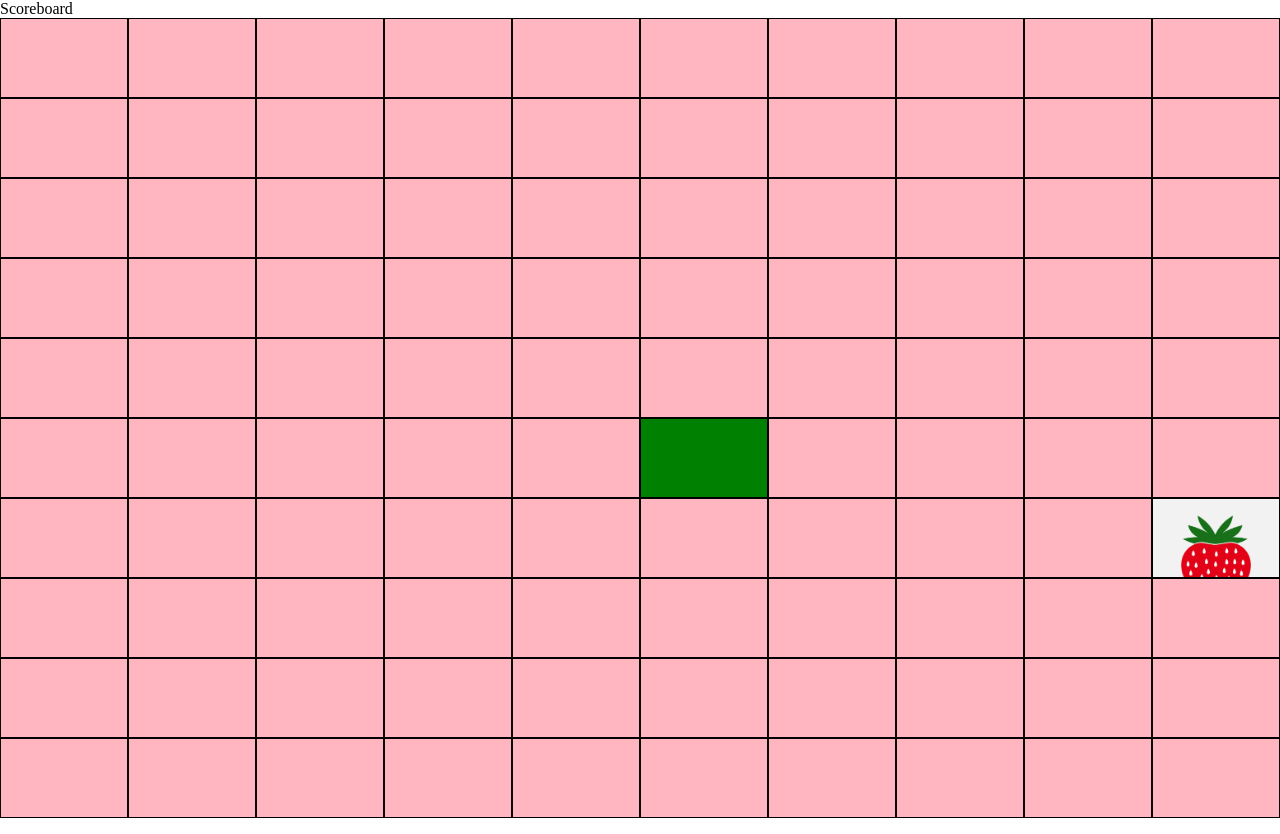
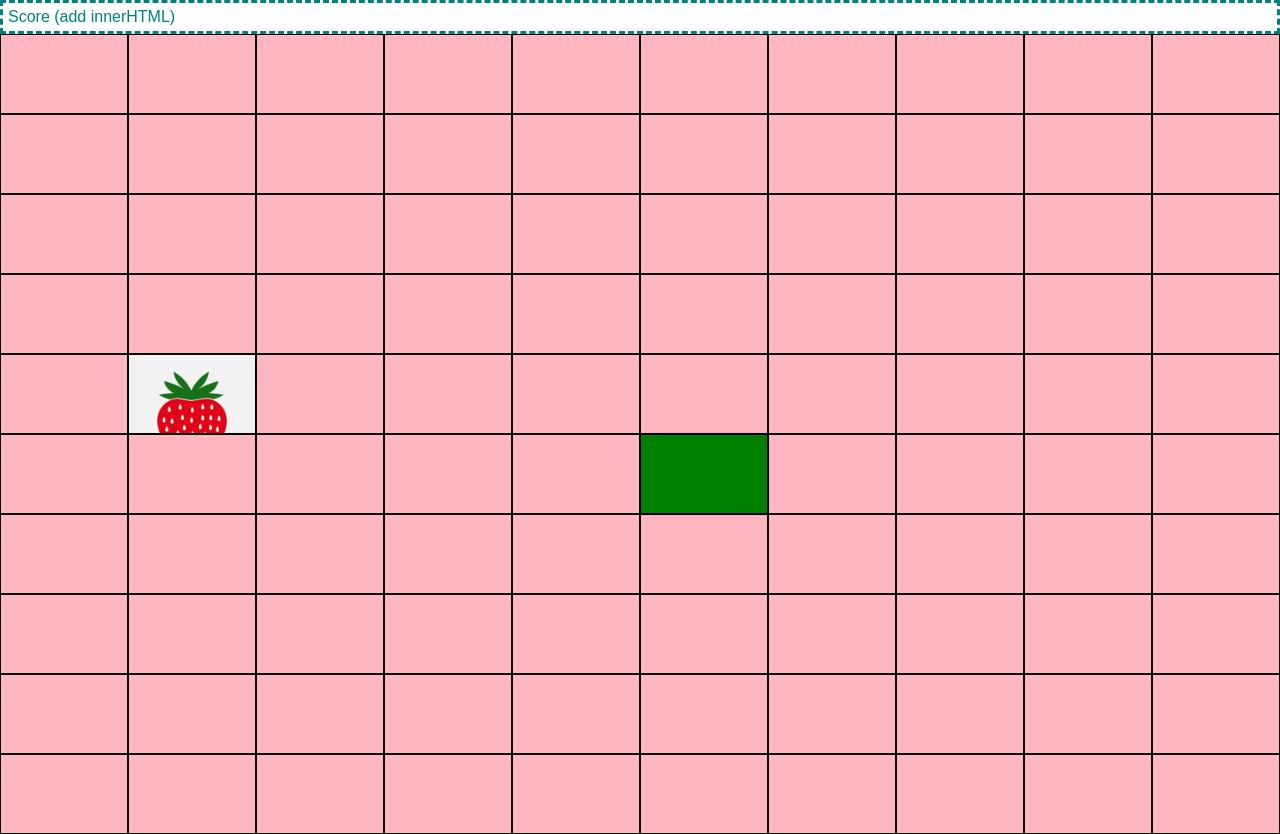
Before and after one commit to roshanak11/project-1-snake-game, a plain HTML site: page index.html in a window 1280 px wide. Drawn offline with Linux system fonts and the light colour scheme.

Commit message:
Snake update April 9 Afternoon

```diff
--- a/app.js
+++ b/app.js
@@ -49,7 +49,15 @@ removeSnake(snakePosition); // ! remove pikachu from the current position
   } else if (key === 'ArrowDown' && colPosition < width - 1) { // ! Down
     snakePosition += width
   }
-
+  console.log('snakePosition: ', snakePosition);
+  console.log('fruitPosition: ', fruitPosition);
+  if(snakePosition === fruitPosition){
+    console.log('collisionPoints');
+    cells[fruitPosition].classList.remove('fruit')
+    // !make snake longer
+    //! add innerhTML to score/points +10, use the ${} js thingy
+    //! turn this into a function, then append the function to make snake grow longer and add points
+  }
   addSnake(snakePosition); // ! add pikachu back at the new position
 })
 
@@ -58,8 +66,19 @@ function fruitLocation() {
     cells[fruitPosition].classList.remove('fruit');
     fruitPosition = Math.floor(Math.random() * cells.length);
     cells[fruitPosition].classList.add('fruit');
-  }, 1000);
+  }, 4000);
 }
 
 
 fruitLocation();
+
+
+// !Not working yet
+// * Score and Snake Size increase after eating fruit
+let snakeSize = 5;
+let score = 0;
+
+const snakeEatsFruit = () => {
+  score = score + 10;// iterate score
+  snakeSize = 5 + snake; // when snake eats a fruit
+}
--- a/index.html
+++ b/index.html
@@ -7,7 +7,7 @@
   </head>
   <body>
 <!-- Modify Scoreboard HTML later -->
-    <div>Scoreboard</div>
+    <div class="score">Score (add innerHTML)</div>
 <!--Game Grid  -->
     <div class="container">
       <div class="grid"></div>
--- a/main.css
+++ b/main.css
@@ -42,3 +42,11 @@ body {
   background-image: url('strawberry.jpeg');
   background-size: cover;
 }
+
+/* Scoreboard */
+.score {
+  font-family: Arial, Helvetica, sans-serif;
+  color: teal;
+  border-style: dashed;
+  padding: 5px;
+}
```
